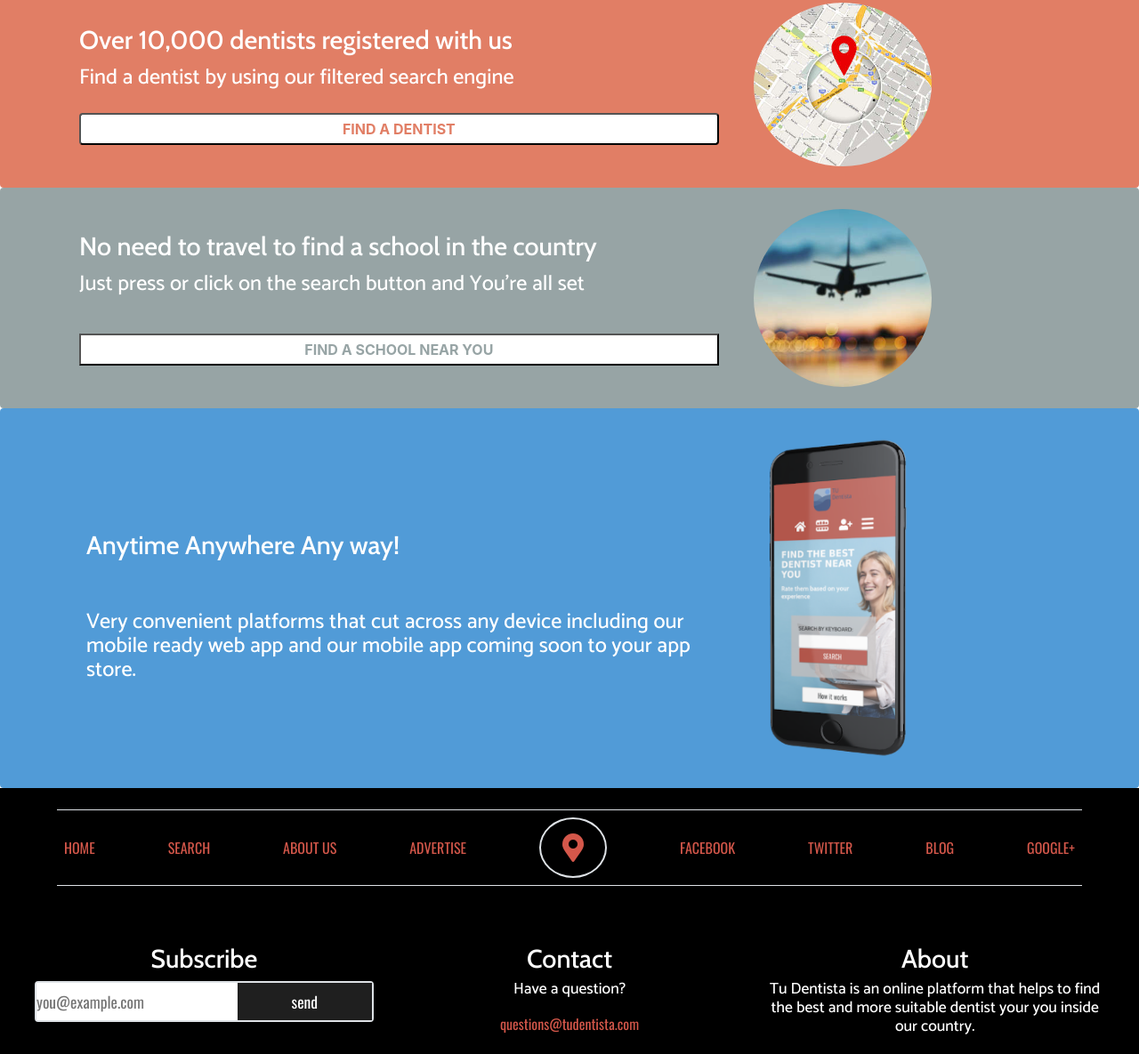
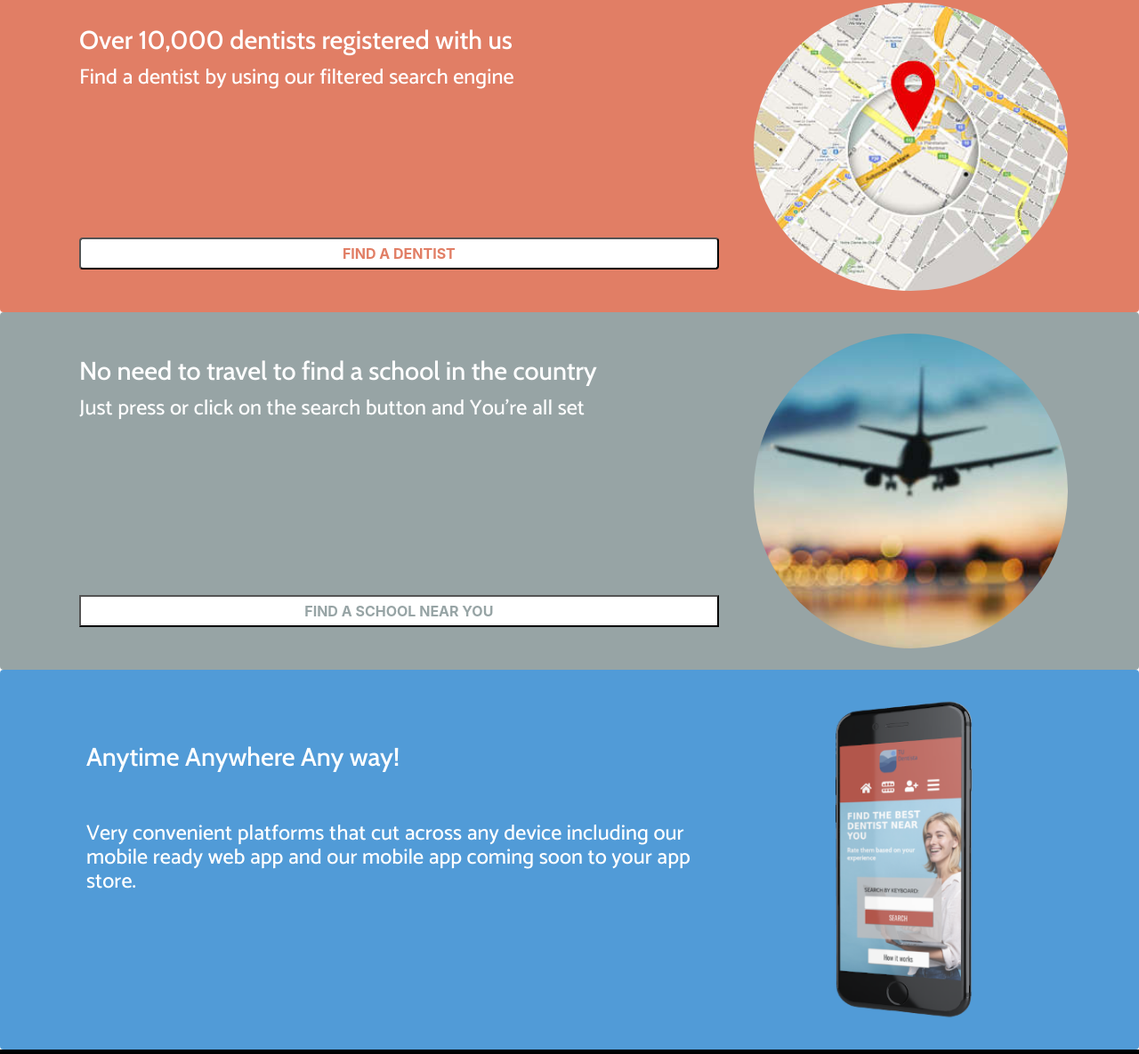
Before and after one commit to marcoshdezcam/TU-Dentista_HTML-Capstone, a plain HTML site: page index.html in a window 1280 px wide. Shown: the part 1525-2710 px from the top of the page at 89% size. Drawn offline with Linux system fonts and the light colour scheme; files whose address does not match are found by name; a web font is replaced by a local one.

Commit message:
FIX: Add max-size properties to #anytime-anywhere image inside Highlights

```diff
--- a/index.html
+++ b/index.html
@@ -225,18 +225,18 @@
           <div class="bg-blue card text-white px-6 py-4" id="anytime-anywhere">
             <div class="row p-2">
               <div class="col-8 p-4 d-flex flex-column">
-                <h4 class="card-title mt-lg-6">Anytime Anywhere Any way!</h4>
+                <h4 class="card-title mt-lg-4">Anytime Anywhere Any way!</h4>
                 <p class="card-body px-0 my-lg-4 align-self-center">
                   Very convenient platforms that cut across any device including
                   our mobile ready web app and our mobile app coming soon to
                   your app store.
                 </p>
               </div>
-              <div class="col-4">
+              <div class="col-4 d-flex">
                 <img
                   src="./img/iphone-mockup.png"
                   alt=""
-                  class="card-img img-fluid"
+                  class="card-img img-fluid mx-auto"
                 />
               </div>
             </div>
--- a/scss/mixins.scss
+++ b/scss/mixins.scss
@@ -81,7 +81,9 @@
       p {
         font: 300 1.5rem/1.7rem $Catamaran;
       }
+    }
 
+    #anytime-anywhere {
       .card-img {
         max-height: 400px;
         max-width: 200px;
```
Also changed, not shown: css/custom.css, img/profiles/profile-cover.jpg (added).
